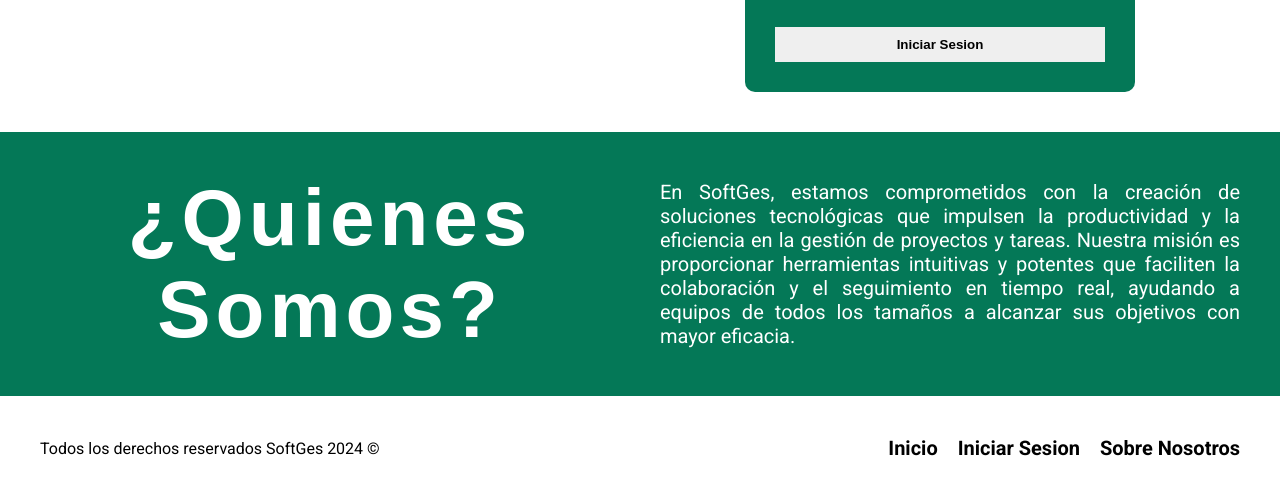
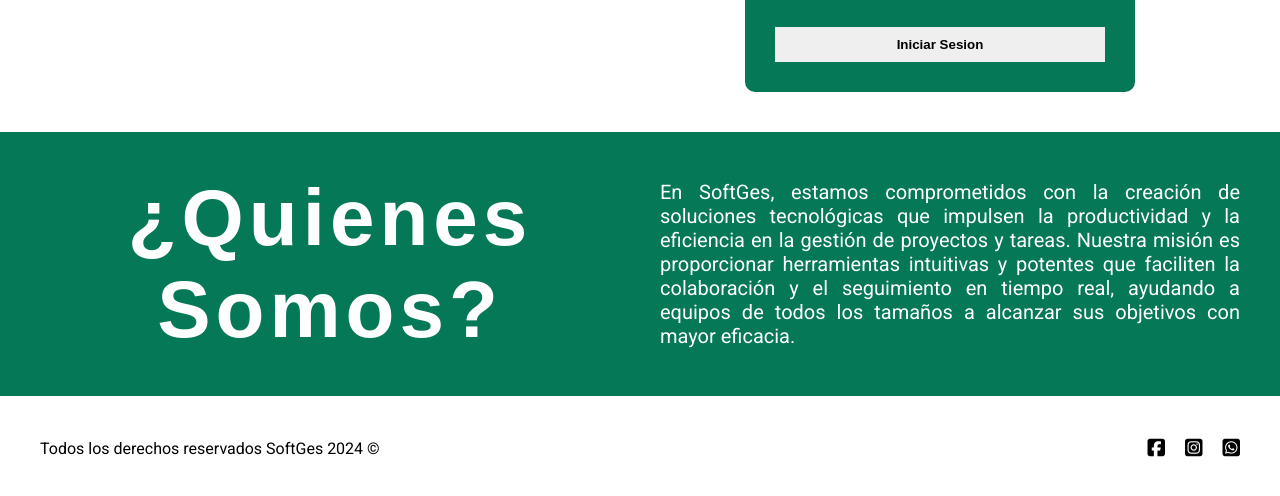
Before and after one commit to krouser2/SistemaGestionFront, a plain HTML site: page index.html in a window 1280 px wide. Shown: the part 921-1417 px from the top of the page. Drawn offline with Linux system fonts and the light colour scheme; a web font is replaced by a local one.

Commit message:
Completion of the main page

```diff
--- a/index.html
+++ b/index.html
@@ -6,6 +6,7 @@
     <meta name="viewport" content="width=device-width, initial-scale=1.0">
     <title>Inicio</title>
     <link rel="stylesheet" href="css/style.css">
+    <script src="https://kit.fontawesome.com/482ad17f17.js" crossorigin="anonymous"></script>
 </head>
 
 <body>
@@ -88,9 +89,9 @@
                 <!-- Menu -->
                 <nav class="main-browser">
                     <!-- Links -->
-                    <a href="#Home" class="link">Inicio</a>
-                    <a href="#Login" class="link">Iniciar Sesion</a>
-                    <a href="#AboutUs" class="link">Sobre nosotros</a>
+                    <a href="#Home" class="link"><i class="fa-brands fa-square-facebook"></i></a>
+                    <a href="#Login" class="link"><i class="fa-brands fa-square-instagram"></i></a>
+                    <a href="#AboutUs" class="link"><i class="fa-brands fa-square-whatsapp"></i></a>
                 </nav>
             </div>
             <div class="footer-info">
```
